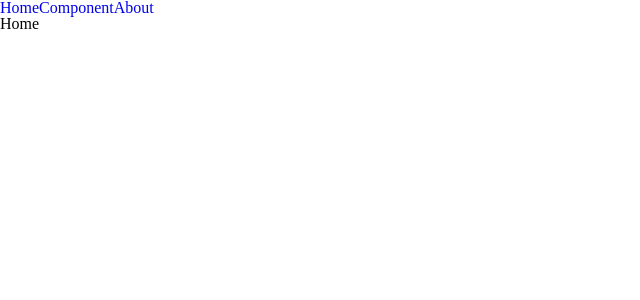
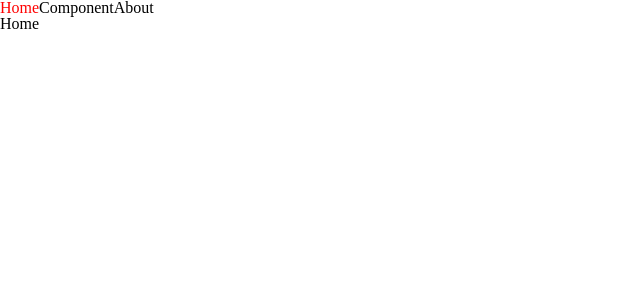
Before and after one commit to AndrKirienko/FS_JS_Home_Works, a React (Vite) app: page / in a window 1280 px wide. Shown: the top 300 px of the page, without its empty margins (0-640 px from the left). Built offline with nearby package versions, Linux system fonts and the light colour scheme.

Commit message:
Add style active link

```diff
--- a/src/App.jsx
+++ b/src/App.jsx
@@ -1,11 +1,28 @@
-import { Link, Route, BrowserRouter as Router, Routes } from 'react-router-dom'
+import {
+  Link,
+  NavLink,
+  Route,
+  BrowserRouter as Router,
+  Routes,
+} from 'react-router-dom'
 
+const styleActiveLink = ({ isActive }) => ({
+  color: isActive ? 'red' : 'inherit',
+})
 function App() {
   return (
     <Router>
-      <Link to="/">Home</Link>
-      <Link to="/component">Component</Link>
-      <Link to="/about">About</Link>
+      <nav>
+        <NavLink to="/" style={styleActiveLink}>
+          Home
+        </NavLink>
+        <NavLink to="/component" style={styleActiveLink}>
+          Component
+        </NavLink>
+        <NavLink to="/about" style={styleActiveLink}>
+          About
+        </NavLink>
+      </nav>
 
       <Routes>
         <Route path="/" element={<Home />} />
--- a/src/reset.css
+++ b/src/reset.css
@@ -135,6 +135,7 @@ table {
 }
 a{
 	text-decoration: none;
+	color: inherit;
 }
 * {
 box-sizing: border-box;
```
